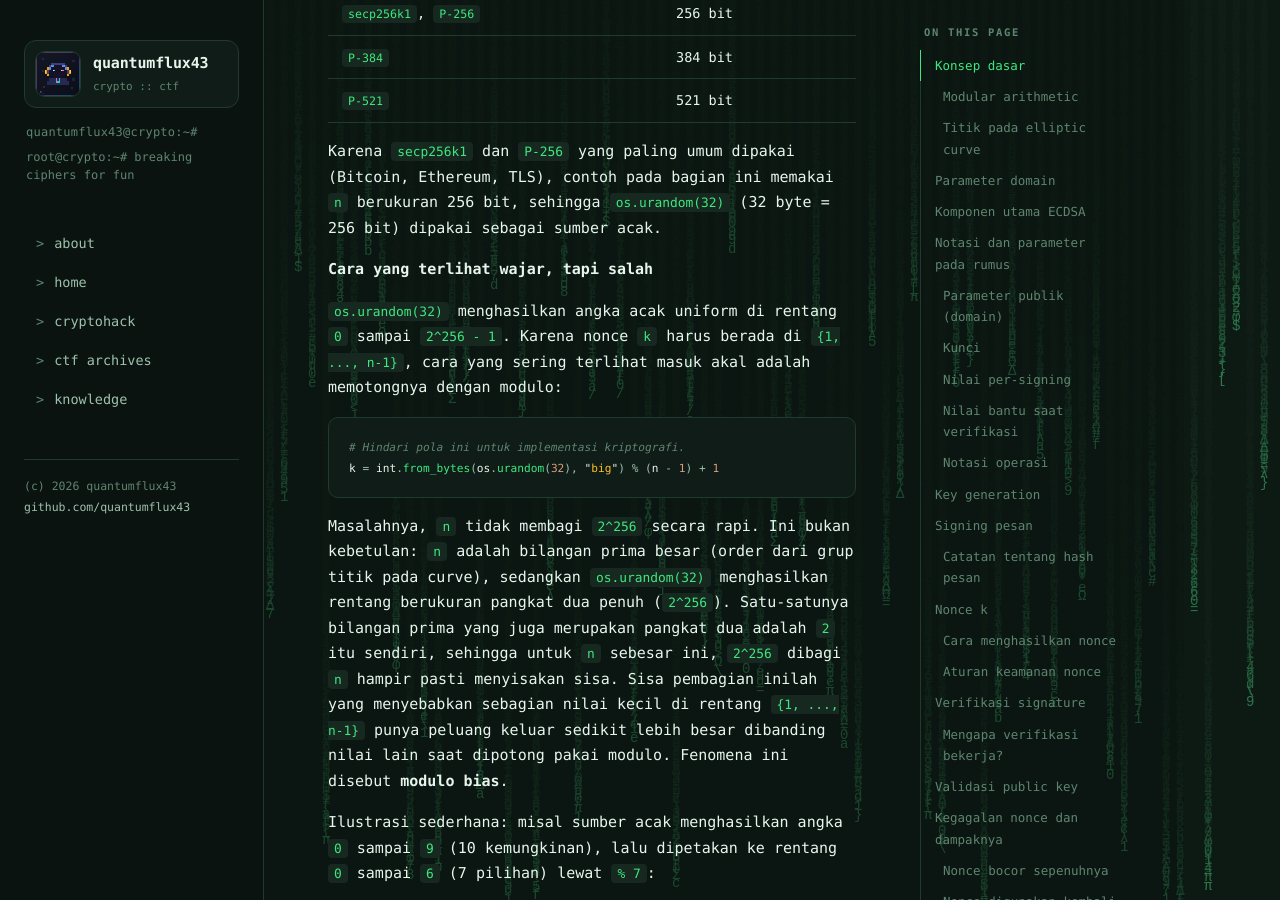
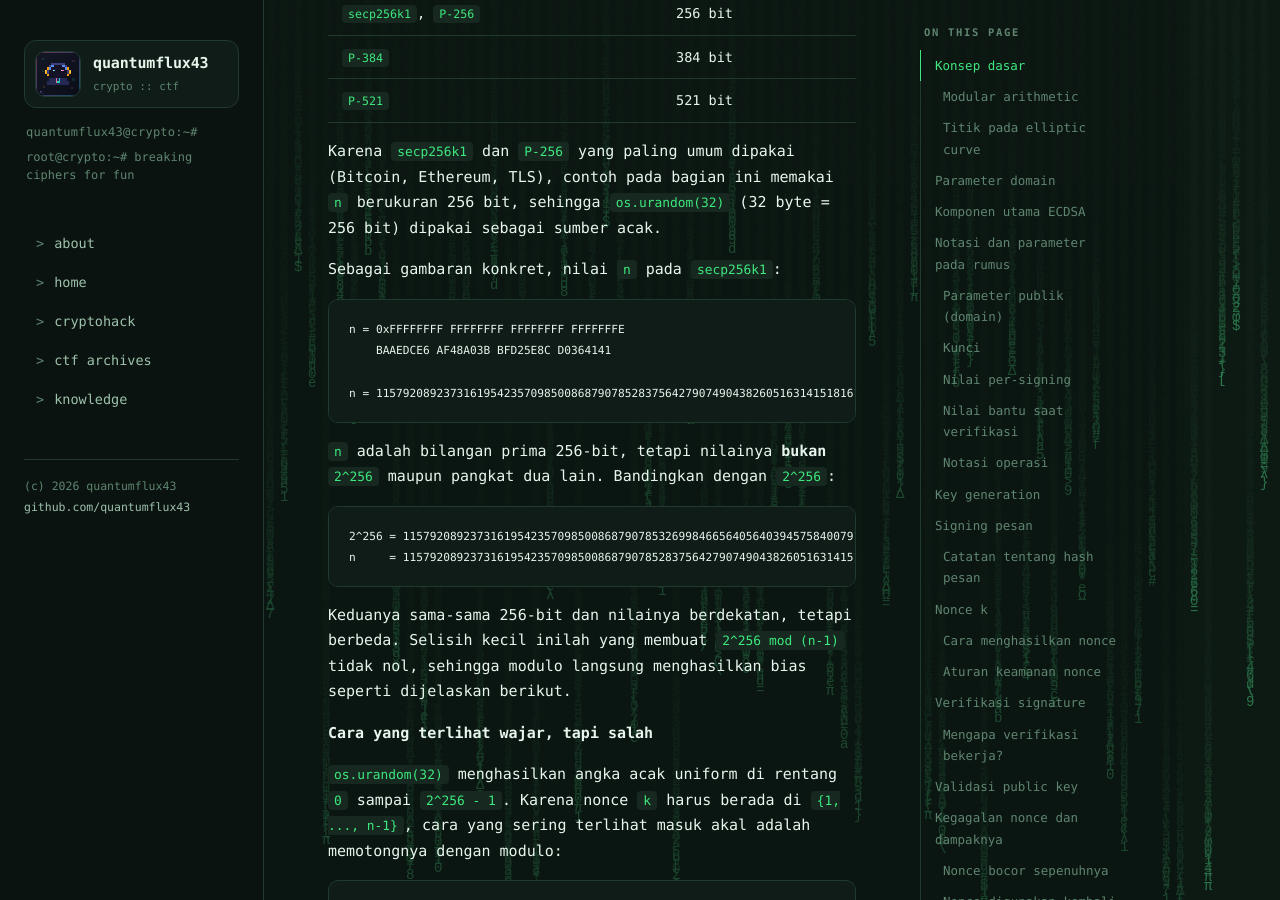
Before and after one commit to QuantumFlux43/quantumflux43.github.io, a Jekyll site: the page built from _posts/2026-08-23-dasar-ecdsa.md, in a window 1280 px wide and 900 px high, scrolled down 7326 px. Built offline with Jekyll 4.4.1, drawn with Linux system fonts in a browser that asks for light colours.

Commit message:
knowledge: nilai konkret n secp256k1 vs 2^256

````diff
--- a/_posts/2026-08-23-dasar-ecdsa.md
+++ b/_posts/2026-08-23-dasar-ecdsa.md
@@ -211,6 +211,24 @@ Besar `n` mengikuti tingkat keamanan curve yang dipakai:
 | `P-521` | 521 bit |
 
 Karena `secp256k1` dan `P-256` yang paling umum dipakai (Bitcoin, Ethereum, TLS), contoh pada bagian ini memakai `n` berukuran 256 bit, sehingga `os.urandom(32)` (32 byte = 256 bit) dipakai sebagai sumber acak.
+
+Sebagai gambaran konkret, nilai `n` pada `secp256k1`:
+
+```text
+n = 0xFFFFFFFF FFFFFFFF FFFFFFFF FFFFFFFE
+    BAAEDCE6 AF48A03B BFD25E8C D0364141
+
+n = 115792089237316195423570985008687907852837564279074904382605163141518161494337
+```
+
+`n` adalah bilangan prima 256-bit, tetapi nilainya **bukan** `2^256` maupun pangkat dua lain. Bandingkan dengan `2^256`:
+
+```text
+2^256 = 115792089237316195423570985008687907853269984665640564039457584007913129639936
+n     = 115792089237316195423570985008687907852837564279074904382605163141518161494337
+```
+
+Keduanya sama-sama 256-bit dan nilainya berdekatan, tetapi berbeda. Selisih kecil inilah yang membuat `2^256 mod (n-1)` tidak nol, sehingga modulo langsung menghasilkan bias seperti dijelaskan berikut.
 
 **Cara yang terlihat wajar, tapi salah**
 
````
